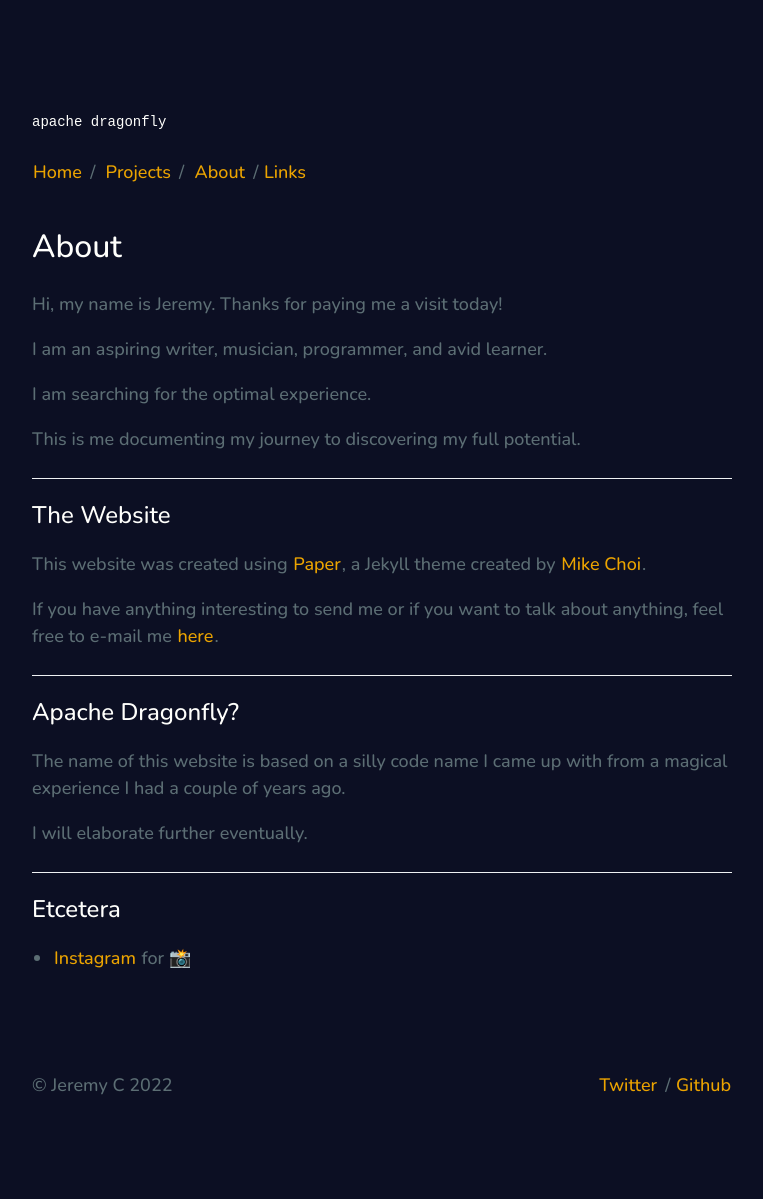
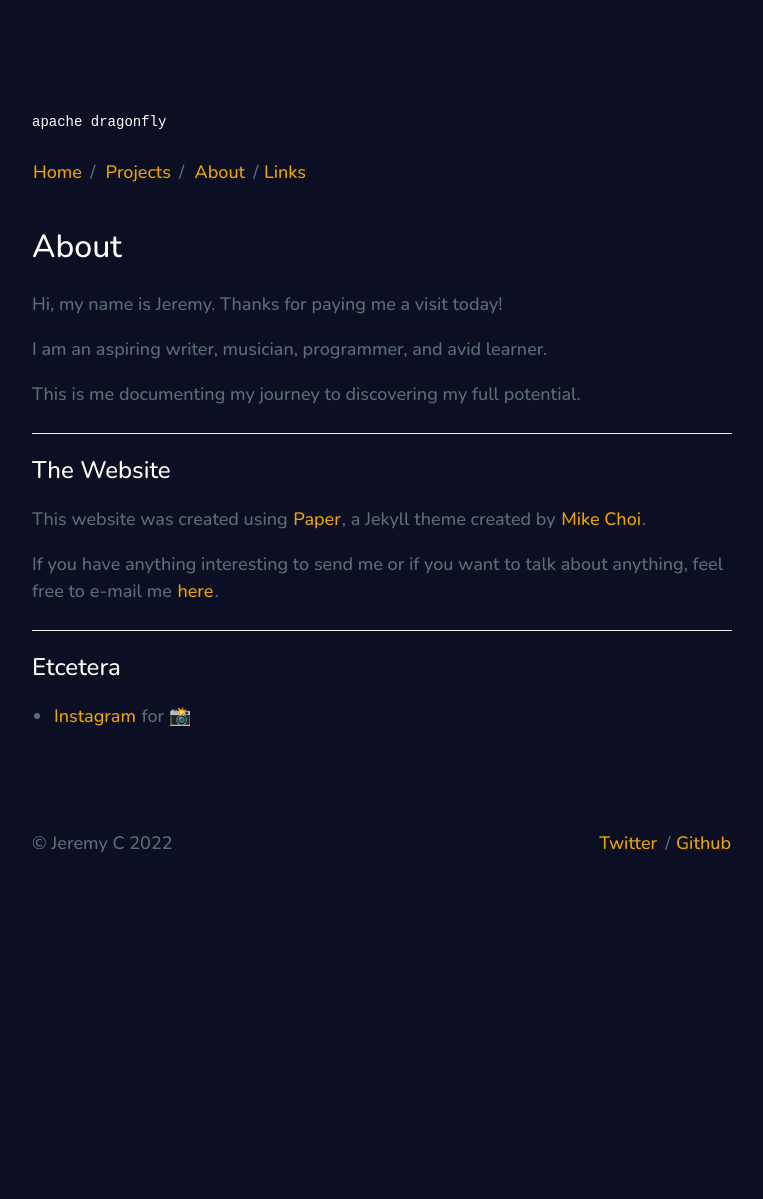
Before and after one commit to apachedragonfly/apachedragonfly.github.io, a Jekyll site: the page built from _pages/about.md, in a window 1280 px wide. Shown: the whole page, without its empty margins (258-1021 px from the left). Built offline with Jekyll 4.4.1, drawn with Linux system fonts in a browser that asks for light colours; after the commit the page ends 957 px from its top, so only the background shows below that.

Commit message:
Cut info

```diff
--- a/_pages/about.md
+++ b/_pages/about.md
@@ -7,8 +7,6 @@ Hi, my name is Jeremy.
 Thanks for paying me a visit today!
 
 I am an aspiring writer, musician, programmer, and avid learner.
-
-I am searching for the optimal experience.
 
 This is me documenting my journey to discovering my full potential.
 
@@ -21,13 +19,6 @@ If you have anything interesting to send me or if you want to talk about anythin
 
 ----
 
-## Apache Dragonfly?
-
-The name of this website is based on a silly code name I came up with from a magical experience I had a couple of years ago.
-
-I will elaborate further eventually.
-
-----
 
 ## Etcetera
 
```
Also changed, not shown: _pages/projects.md (+1 -1 lines).
